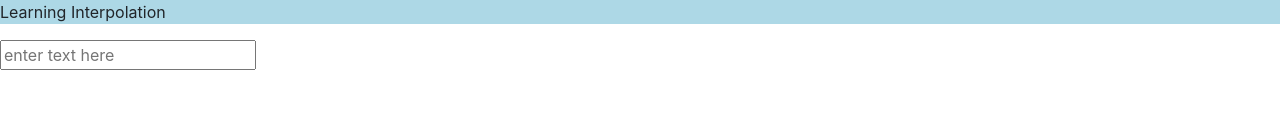
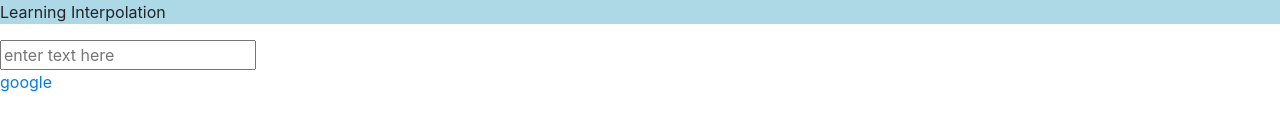
Before and after one commit to Ismail-Opatola/one-conversion-angular-app, an Angular app: page / in a window 1280 px wide. Shown: the part 373-504 px from the top of the page. Built offline with nearby package versions, Linux system fonts and the light colour scheme.

Commit message:
add note - attribute binding

```diff
--- a/src/app/app.component.html
+++ b/src/app/app.component.html
@@ -20,4 +20,8 @@
   </div>
 </div>
 
+<div>
+  <a [attr.href]="hrefVal" [attr.target]="'_blank'">google</a>
+</div>
+
 <router-outlet></router-outlet>
--- a/src/app/app.component.ts
+++ b/src/app/app.component.ts
@@ -15,4 +15,6 @@ export class AppComponent {
   colorVal = 'lightpink';
   colorLightPink = 'bg-color-pink--light';
   colorLightBlue = 'bg-color-blue--light';
+
+  hrefVal = 'http://google.com';
 }
```
Also changed, not shown: 1 other file (tests, documents, lock files or other folders).
